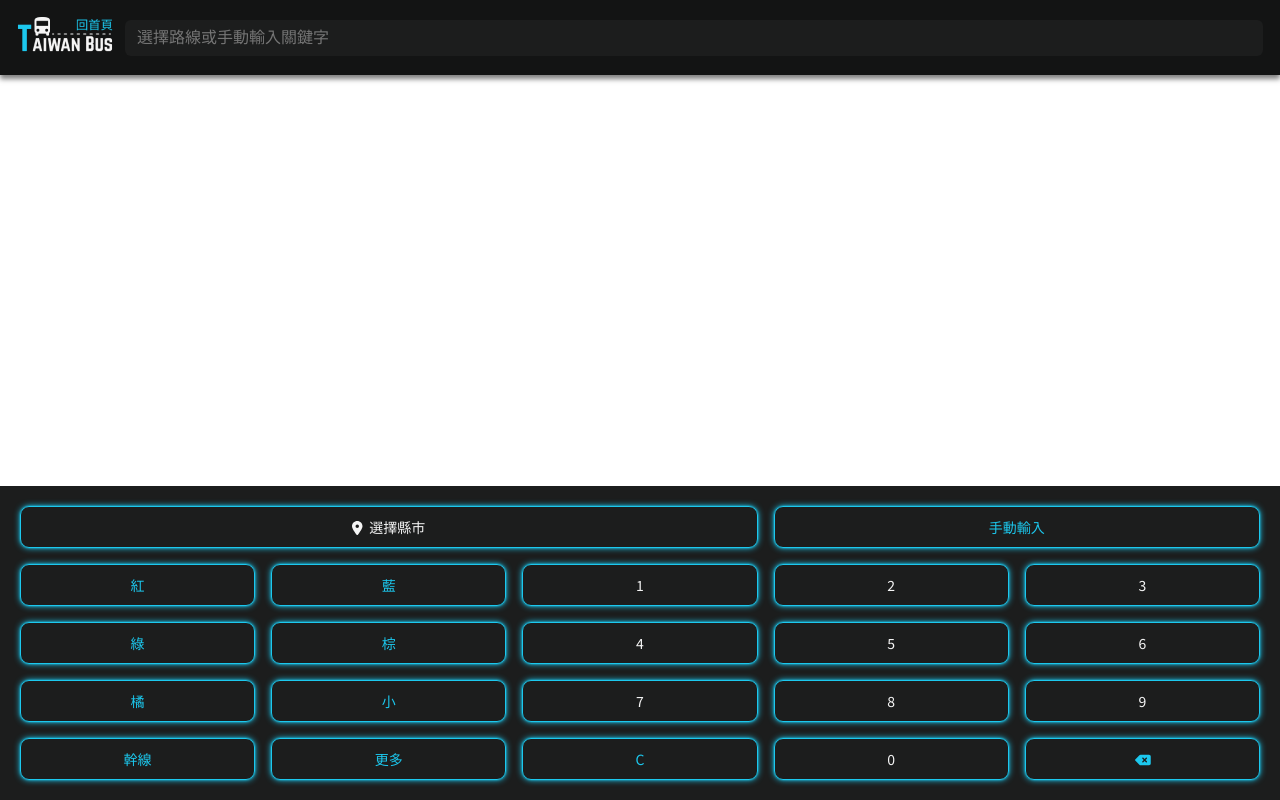
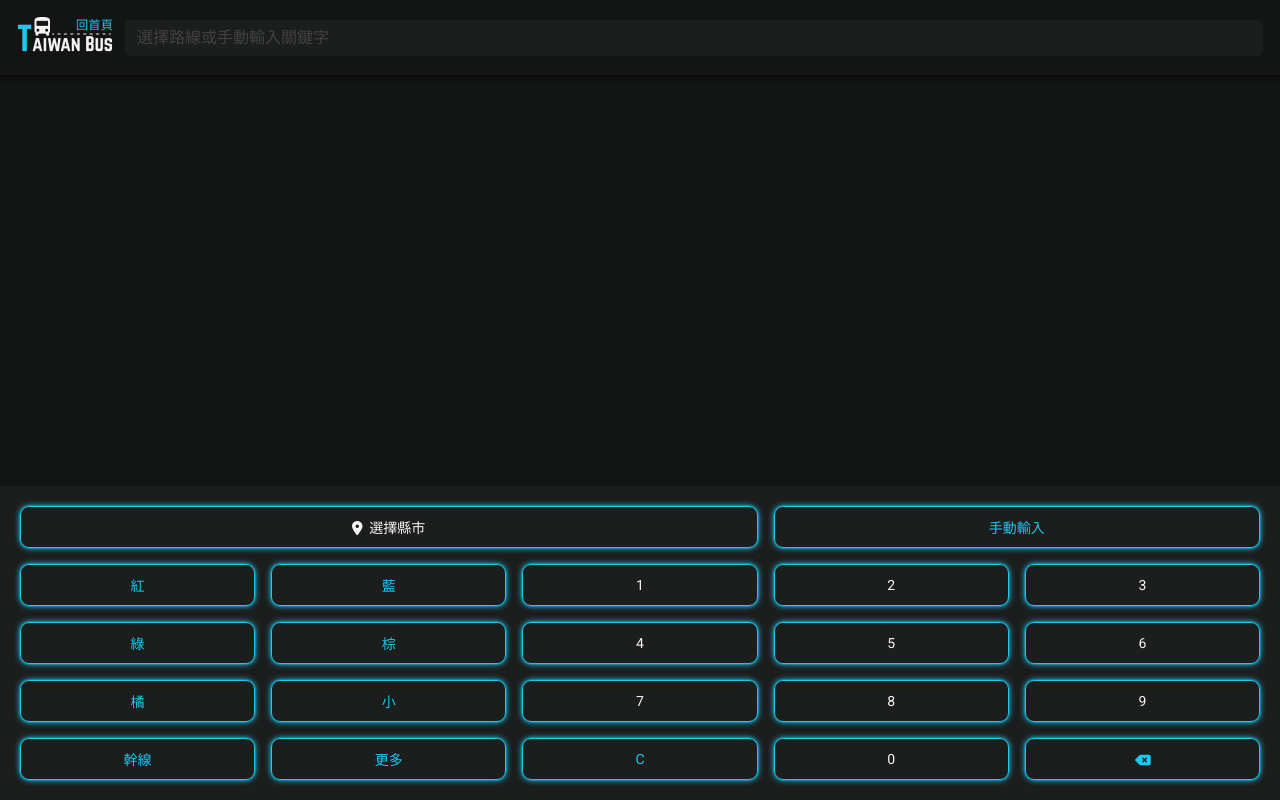
Before and after one commit to throuz/taiwan-bus-dynamic-inquiry-service, a Vue app: page /inquire-bus in a window 1280 px wide. Built offline with nearby package versions, Linux system fonts and the light colour scheme.

Commit message:
Fix Navbar input style & Fix KeyBoard style

```diff
--- a/src/App.vue
+++ b/src/App.vue
@@ -10,4 +10,7 @@ body {
   margin: 0;
   color: #f5f5f5;
 }
+.font-roboto {
+  font-family: "Roboto";
+}
 </style>
--- a/src/components/KeyButton.vue
+++ b/src/components/KeyButton.vue
@@ -1,11 +1,16 @@
 <template>
   <div class="key-button">
-    <slot></slot>
+    <span>
+      <slot></slot>
+    </span>
   </div>
 </template>
 
 <style scoped>
 .key-button {
+  display: flex;
+  align-items: center;
+  justify-content: center;
   border: 1px solid #1cc8ee;
   border-radius: 9px;
   padding: 10px;
--- a/src/components/Keyboard.vue
+++ b/src/components/Keyboard.vue
@@ -10,23 +10,23 @@ import KeyButton from "./KeyButton.vue";
     <KeyButton class="blue manual-entry">手動輸入</KeyButton>
     <KeyButton class="blue">紅</KeyButton>
     <KeyButton class="blue">藍</KeyButton>
-    <KeyButton>1</KeyButton>
-    <KeyButton>2</KeyButton>
-    <KeyButton>3</KeyButton>
+    <KeyButton class="font-roboto">1</KeyButton>
+    <KeyButton class="font-roboto">2</KeyButton>
+    <KeyButton class="font-roboto">3</KeyButton>
     <KeyButton class="blue">綠</KeyButton>
     <KeyButton class="blue">棕</KeyButton>
-    <KeyButton>4</KeyButton>
-    <KeyButton>5</KeyButton>
-    <KeyButton>6</KeyButton>
+    <KeyButton class="font-roboto">4</KeyButton>
+    <KeyButton class="font-roboto">5</KeyButton>
+    <KeyButton class="font-roboto">6</KeyButton>
     <KeyButton class="blue">橘</KeyButton>
     <KeyButton class="blue">小</KeyButton>
-    <KeyButton>7</KeyButton>
-    <KeyButton>8</KeyButton>
-    <KeyButton>9</KeyButton>
+    <KeyButton class="font-roboto">7</KeyButton>
+    <KeyButton class="font-roboto">8</KeyButton>
+    <KeyButton class="font-roboto">9</KeyButton>
     <KeyButton class="blue">幹線</KeyButton>
     <KeyButton class="blue">更多</KeyButton>
-    <KeyButton class="blue">C</KeyButton>
-    <KeyButton>0</KeyButton>
+    <KeyButton class="blue font-roboto">C</KeyButton>
+    <KeyButton class="font-roboto">0</KeyButton>
     <KeyButton class="blue">
       <font-awesome-icon icon="delete-left" />
     </KeyButton>
--- a/src/components/Navbar.vue
+++ b/src/components/Navbar.vue
@@ -21,9 +21,12 @@
   width: 100%;
   font-size: 16px;
   padding: 9px 12px;
-  color: #414242;
+  color: #1cc8ee;
   background: #1c1d1d;
   border-radius: 6px;
   border: none;
 }
+::placeholder {
+  color: #414242;
+}
 </style>
--- a/src/views/InquireBus.vue
+++ b/src/views/InquireBus.vue
@@ -9,3 +9,11 @@ import Keyboard from "../components/Keyboard.vue";
     <Keyboard />
   </div>
 </template>
+
+<style scoped>
+.inquire-bus {
+  position: relative;
+  height: 100vh;
+  background: #131414;
+}
+</style>
```
